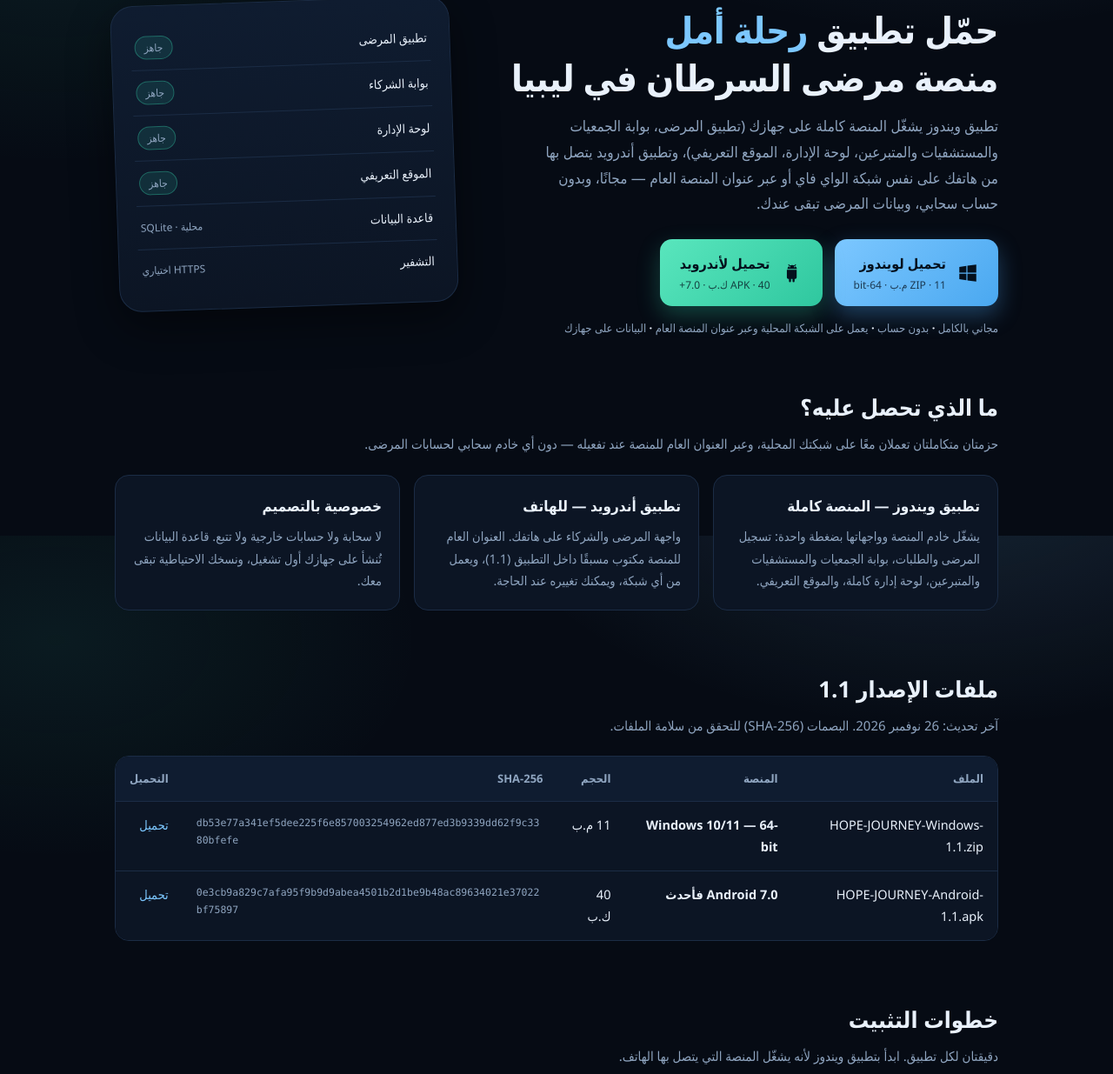
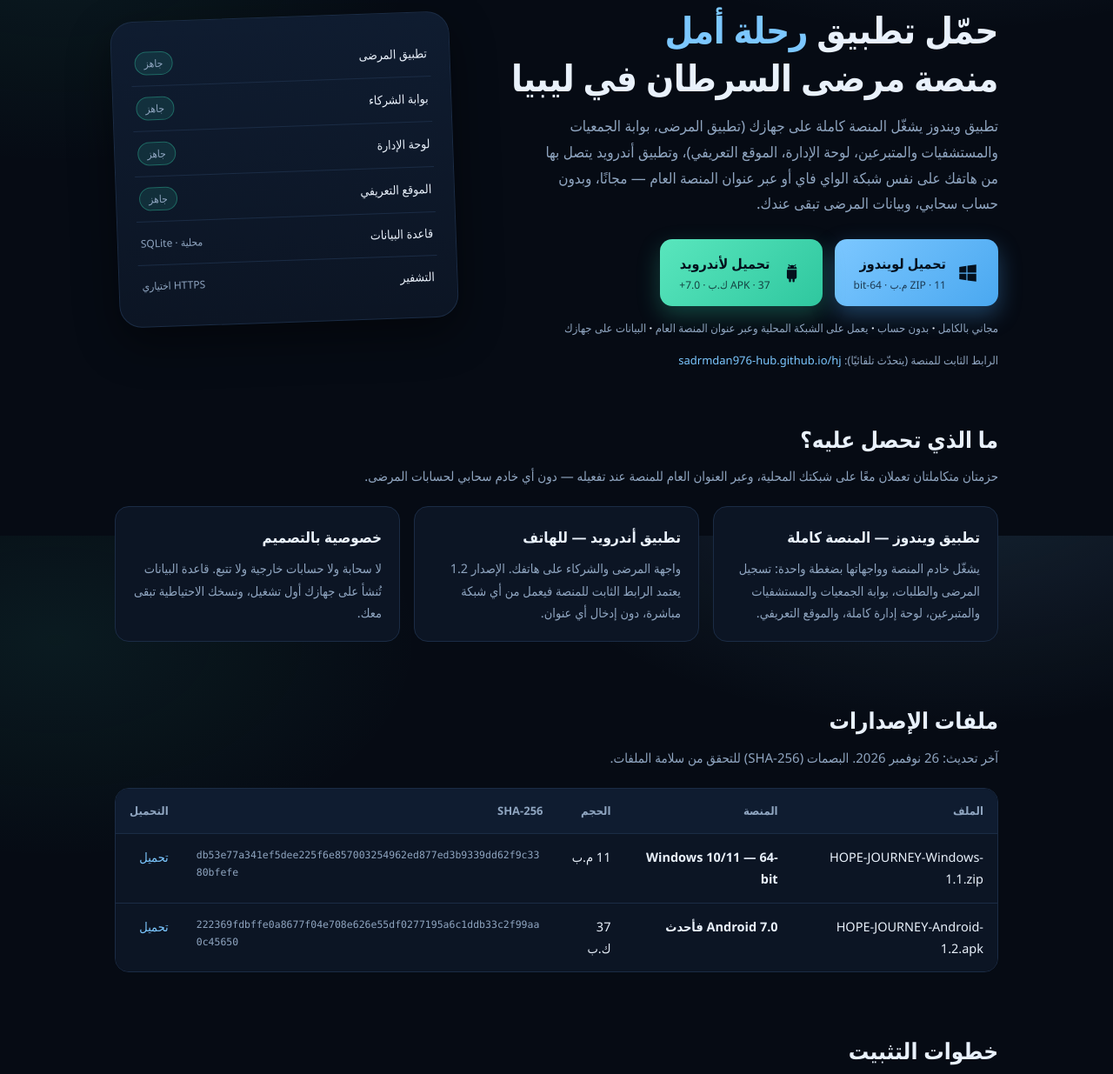
Before and after one commit to sadrmdan976-hub/hope-journey, a plain HTML site: page index.html in a window 1280 px wide. Shown: the part 184-1419 px from the top of the page at 87% size. Drawn offline with Linux system fonts and the light colour scheme.

Commit message:
نشر صفحة التحميل — index.html

```diff
--- a/index.html
+++ b/index.html
@@ -31,7 +31,7 @@
   "description": "منصة إلكترونية تربط مرضى السرطان في ليبيا بالخدمات والجمعيات والمستشفيات والمتبرعين، وتعمل محليًا على جهاز المستخدم.",
   "offers": { "@type": "Offer", "price": "0", "priceCurrency": "LYD" },
   "downloadUrl": "https://github.com/sadrmdan976-hub/hope-journey/releases/latest",
-  "softwareVersion": "1.1",
+  "softwareVersion": "1.2",
   "datePublished": "2026-11-26"
 }
 </script>
@@ -137,7 +137,7 @@
 
   <section class="hero" style="padding-bottom:10px">
     <div>
-      <span class="pill"><span class="dot"></span> الإصدار 1.1 — 26 نوفمبر 2026</span>
+      <span class="pill"><span class="dot"></span> الإصدار 1.2 — 26 نوفمبر 2026</span>
       <h1>حمّل تطبيق <span>رحلة أمل</span><br>منصة مرضى السرطان في ليبيا</h1>
       <p class="lead">
         تطبيق ويندوز يشغّل المنصة كاملة على جهازك (تطبيق المرضى، بوابة الجمعيات والمستشفيات والمتبرعين، لوحة الإدارة، الموقع التعريفي)،
@@ -148,12 +148,13 @@
           <svg viewBox="0 0 24 24" fill="currentColor" aria-hidden="true"><path d="M3 5.5 10.5 4.4v7.1H3V5.5zm0 13 7.5 1.1v-7H3v5.9zM11.6 4.2 21 3v8.5h-9.4V4.2zm0 15.6L21 21v-8.4h-9.4v7.2z"/></svg>
           <span>تحميل لويندوز<small>ZIP · 11 م.ب · 64-bit</small></span>
         </a>
-        <a class="btn btn-android" href="https://github.com/sadrmdan976-hub/hope-journey/releases/latest/download/HOPE-JOURNEY-Android-1.1.apk" download>
+        <a class="btn btn-android" href="https://github.com/sadrmdan976-hub/hope-journey/releases/latest/download/HOPE-JOURNEY-Android-1.2.apk" download>
           <svg viewBox="0 0 24 24" fill="currentColor" aria-hidden="true"><path d="M7.2 8.5h9.6v8.2a1.6 1.6 0 0 1-1.6 1.6h-.6v2.2a1.1 1.1 0 0 1-2.2 0v-2.2h-1.6v2.2a1.1 1.1 0 0 1-2.2 0v-2.2h-.6a1.6 1.6 0 0 1-1.6-1.6V8.5zm9.9-1H6.9a5.4 5.4 0 0 1 2-3.2L7.7 3l.7-.5 1.3 1.4a5.5 5.5 0 0 1 4.6 0L15.6 2.5l.7.5-1.2 1.3a5.4 5.4 0 0 1 2 3.2zM9.4 6a.7.7 0 1 0 0-1.4.7.7 0 0 0 0 1.4zm5.2 0a.7.7 0 1 0 0-1.4.7.7 0 0 0 0 1.4z"/></svg>
-          <span>تحميل لأندرويد<small>APK · 40 ك.ب · 7.0+</small></span>
+          <span>تحميل لأندرويد<small>APK · 37 ك.ب · 7.0+</small></span>
         </a>
       </div>
       <p class="meta-line">مجاني بالكامل <b>·</b> بدون حساب <b>·</b> يعمل على الشبكة المحلية وعبر عنوان المنصة العام <b>·</b> البيانات على جهازك</p>
+      <p class="meta-line">الرابط الثابت للمنصة (يتحدّث تلقائيًا): <a dir="ltr" href="https://sadrmdan976-hub.github.io/hj/">sadrmdan976-hub.github.io/hj</a></p>
     </div>
 
     <div class="phone-card" aria-hidden="true">
@@ -176,7 +177,7 @@
       </div>
       <div class="card">
         <h3>تطبيق أندرويد — للهاتف</h3>
-        <p>واجهة المرضى والشركاء على هاتفك. العنوان العام للمنصة مكتوب مسبقًا داخل التطبيق (1.1)، ويعمل من أي شبكة، ويمكنك تغييره عند الحاجة.</p>
+        <p>واجهة المرضى والشركاء على هاتفك. الإصدار 1.2 يعتمد الرابط الثابت للمنصة فيعمل من أي شبكة مباشرة، دون إدخال أي عنوان.</p>
       </div>
       <div class="card">
         <h3>خصوصية بالتصميم</h3>
@@ -186,7 +187,7 @@
   </section>
 
   <section id="files">
-    <h2>ملفات الإصدار 1.1</h2>
+    <h2>ملفات الإصدارات</h2>
     <p class="sub">آخر تحديث: 26 نوفمبر 2026. البصمات (SHA-256) للتحقق من سلامة الملفات.</p>
     <div class="dl-wrap">
     <table class="dl-table">
@@ -202,11 +203,11 @@
           <td><a href="https://github.com/sadrmdan976-hub/hope-journey/releases/latest/download/HOPE-JOURNEY-Windows-1.1.zip" download>تحميل</a></td>
         </tr>
         <tr>
-          <td>HOPE-JOURNEY-Android-1.1.apk</td>
+          <td>HOPE-JOURNEY-Android-1.2.apk</td>
           <td class="os">Android 7.0 فأحدث</td>
-          <td>40 ك.ب</td>
-          <td><span class="hash">0e3cb9a829c7afa95f9b9d9abea4501b2d1be9b48ac89634021e37022bf75897</span></td>
-          <td><a href="https://github.com/sadrmdan976-hub/hope-journey/releases/latest/download/HOPE-JOURNEY-Android-1.1.apk" download>تحميل</a></td>
+          <td>37 ك.ب</td>
+          <td><span class="hash">222369fdbffe0a8677f04e708e626e55df0277195a6c1ddb33c2f99aa0c45650</span></td>
+          <td><a href="https://github.com/sadrmdan976-hub/hope-journey/releases/latest/download/HOPE-JOURNEY-Android-1.2.apk" download>تحميل</a></td>
         </tr>
       </tbody>
     </table>
```
